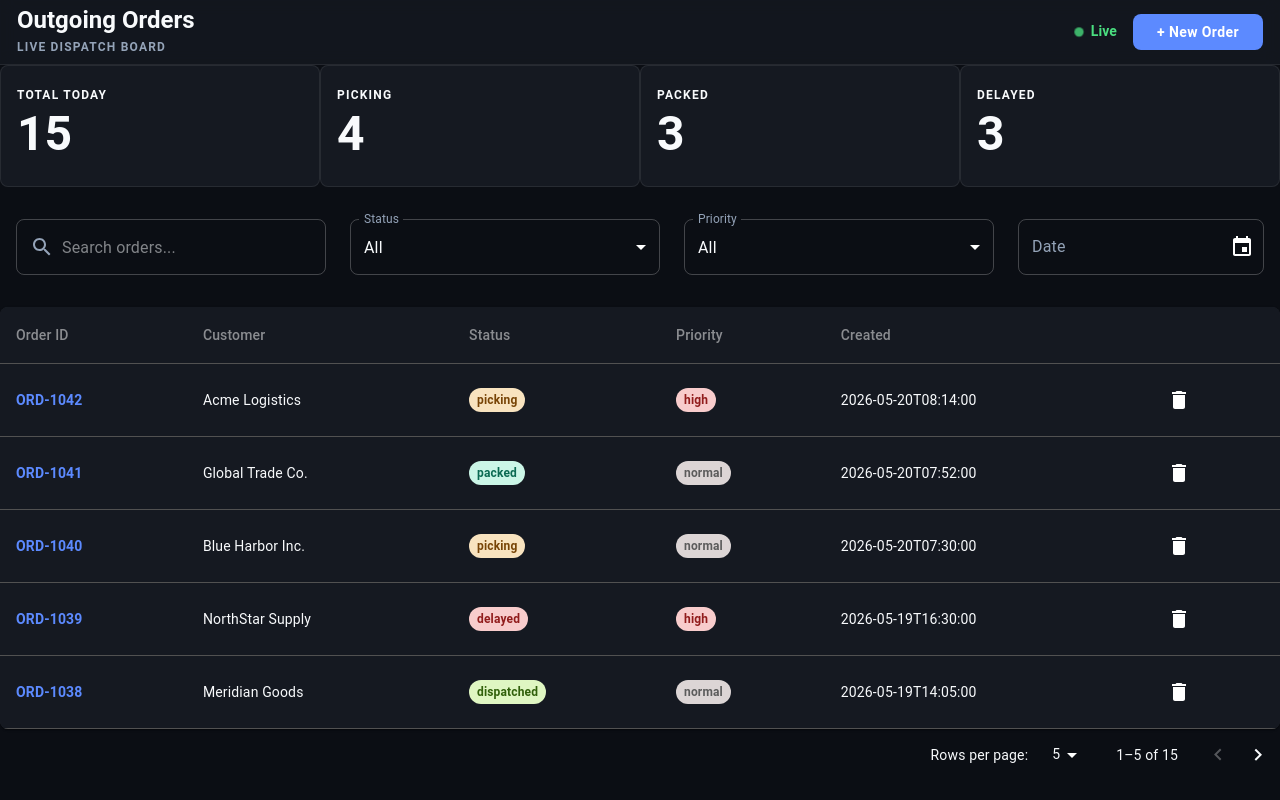
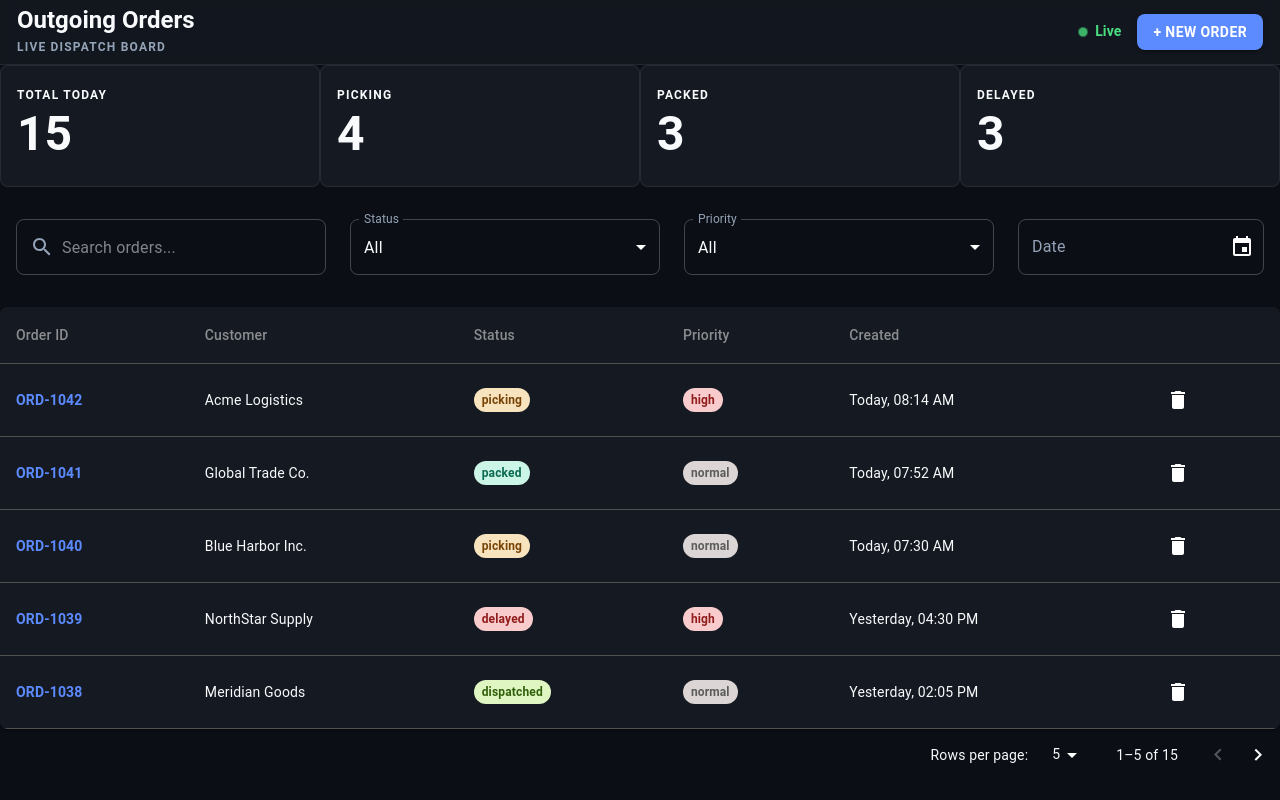
Before and after one commit to julio22b/outgoing-orders-frontend, a React (Vite) app: page / in a window 1280 px wide. Built offline with nearby package versions, Linux system fonts and the light colour scheme.

Commit message:
formatting

```diff
--- a/src/app/constants.ts
+++ b/src/app/constants.ts
@@ -1,4 +1,4 @@
-import type { DataGridHeadersInterface } from './types/types';
+import type { DataGridHeadersInterface } from './types';
 
 export const ORDER_STATUSES = {
     PICKING: 'picking',
--- /dev/null
+++ b/src/app/utils.ts
@@ -0,0 +1,15 @@
+export const formatOrderDate = (isoString: string) => {
+  const date = new Date(isoString);
+  const now = new Date();
+
+  const isToday = date.toDateString() === now.toDateString();
+  const yesterday = new Date(now);
+  yesterday.setDate(now.getDate() - 1);
+  const isYesterday = date.toDateString() === yesterday.toDateString();
+
+  const time = date.toLocaleTimeString('en-US', { hour: '2-digit', minute: '2-digit' });
+
+  if (isToday) return `Today, ${time}`;
+  if (isYesterday) return `Yesterday, ${time}`;
+  return date.toLocaleDateString('en-US', { month: 'short', day: 'numeric' }) + `, ${time}`;
+};
--- a/src/components/AppBar.tsx
+++ b/src/components/AppBar.tsx
@@ -57,12 +57,9 @@ const AppBar = () => {
                     </Box>
                     <Button
                         variant='contained'
-                        disableElevation
                         onClick={() => setIsCreateOutgoingOrderFormOpen(true)}
                         sx={{
                             fontWeight: 600,
-                            textTransform: 'none',
-                            px: 3,
                         }}
                     >
                         + New Order
--- a/src/components/DataGrid/DataGrid.tsx
+++ b/src/components/DataGrid/DataGrid.tsx
@@ -15,11 +15,12 @@ import { useState, useMemo } from 'react';
 import { useAppDispatch, useAppSelector } from '../../app/hooks';
 import DeleteIcon from '@mui/icons-material/Delete';
 import DeleteConfirmationDialog from '../DeleteConfirmationDialog.tsx/DeleteConfirmationDialog';
-import type { OutgoingOrderInterface } from '../../app/types/types';
+import type { OutgoingOrderInterface } from '../../app/types';
 import { removeOutgoingOrder } from '../../features/slices/outgoingOrdersSlice';
 import { Link } from 'react-router-dom';
 import theme from '../../app/theme';
 import CustomChip from './CustomChip';
+import { formatOrderDate } from '../../app/utils';
 
 const DataGrid = () => {
     const rows = useAppSelector((state) => state.outgoingOrders.orders);
@@ -94,7 +95,7 @@ const DataGrid = () => {
                                 <TableCell>
                                     <CustomChip title={row.priority} />
                                 </TableCell>
-                                <TableCell>{row.createdAt}</TableCell>
+                                <TableCell>{formatOrderDate(row.createdAt)}</TableCell>
                                 <TableCell>
                                     <Tooltip title='Delete'>
                                         <IconButton
--- a/src/components/DeleteConfirmationDialog.tsx/DeleteConfirmationDialog.tsx
+++ b/src/components/DeleteConfirmationDialog.tsx/DeleteConfirmationDialog.tsx
@@ -1,9 +1,9 @@
 import { Button, Dialog, DialogActions, DialogTitle } from '@mui/material';
-import type { OutgoingOrderInterface } from '../../app/types/types';
+import type { OutgoingOrderInterface } from '../../app/types';
 
 interface DeleteConfirmationDialogProps {
     isOpen: boolean;
-    selectedOrder: OutgoingOrderInterface | null
+    selectedOrder: OutgoingOrderInterface | null;
     closeDialog: () => void;
     onDelete: () => void;
 }
@@ -11,12 +11,14 @@ interface DeleteConfirmationDialogProps {
 const DeleteConfirmationDialog = ({ isOpen, selectedOrder, closeDialog, onDelete }: DeleteConfirmationDialogProps) => {
     return (
         <Dialog open={isOpen} onClose={closeDialog}>
-            <DialogTitle>
-                {`Are you sure you want to delete this order ${selectedOrder?.id}?`}
-            </DialogTitle>
+            <DialogTitle>{`Are you sure you want to delete this order ${selectedOrder?.id}?`}</DialogTitle>
             <DialogActions>
-                <Button onClick={closeDialog} color='secondary' variant='outlined'>Cancel</Button>
-                <Button color='primary' variant='contained' onClick={onDelete}>Delete</Button>
+                <Button onClick={closeDialog} color='secondary' variant='outlined'>
+                    Cancel
+                </Button>
+                <Button color='primary' sx={{ fontWeight: 600 }} variant='contained' onClick={onDelete}>
+                    Delete
+                </Button>
             </DialogActions>
         </Dialog>
     );
--- a/src/components/OutgoingOrdersForm/OutgoingOrdersForm.tsx
+++ b/src/components/OutgoingOrdersForm/OutgoingOrdersForm.tsx
@@ -14,7 +14,7 @@ import {
     TextField,
 } from '@mui/material';
 import React, { useState } from 'react';
-import type { OutgoingOrderInterface } from '../../app/types/types';
+import type { OutgoingOrderInterface } from '../../app/types';
 import { LocalizationProvider, DatePicker } from '@mui/x-date-pickers';
 import { AdapterDayjs } from '@mui/x-date-pickers/AdapterDayjs';
 import dayjs from 'dayjs';
--- a/src/features/slices/outgoingOrdersSlice.ts
+++ b/src/features/slices/outgoingOrdersSlice.ts
@@ -1,5 +1,5 @@
 import { createSlice, type PayloadAction } from '@reduxjs/toolkit';
-import type { OutgoingOrderInterface } from '../../app/types/types';
+import type { OutgoingOrderInterface } from '../../app/types';
 
 interface OutgoingOrdersInitialState {
     orders: OutgoingOrderInterface[];
@@ -123,7 +123,7 @@ export const outgoingOrdersSlice = createSlice({
         },
         removeOutgoingOrder: (state, action: PayloadAction<string>) => {
             state.orders = state.orders.filter((order) => order.id !== action.payload);
-        }
+        },
     },
 });
 
```
Also changed, not shown: src/app/types.ts (renamed from src/app/types/types.ts).
